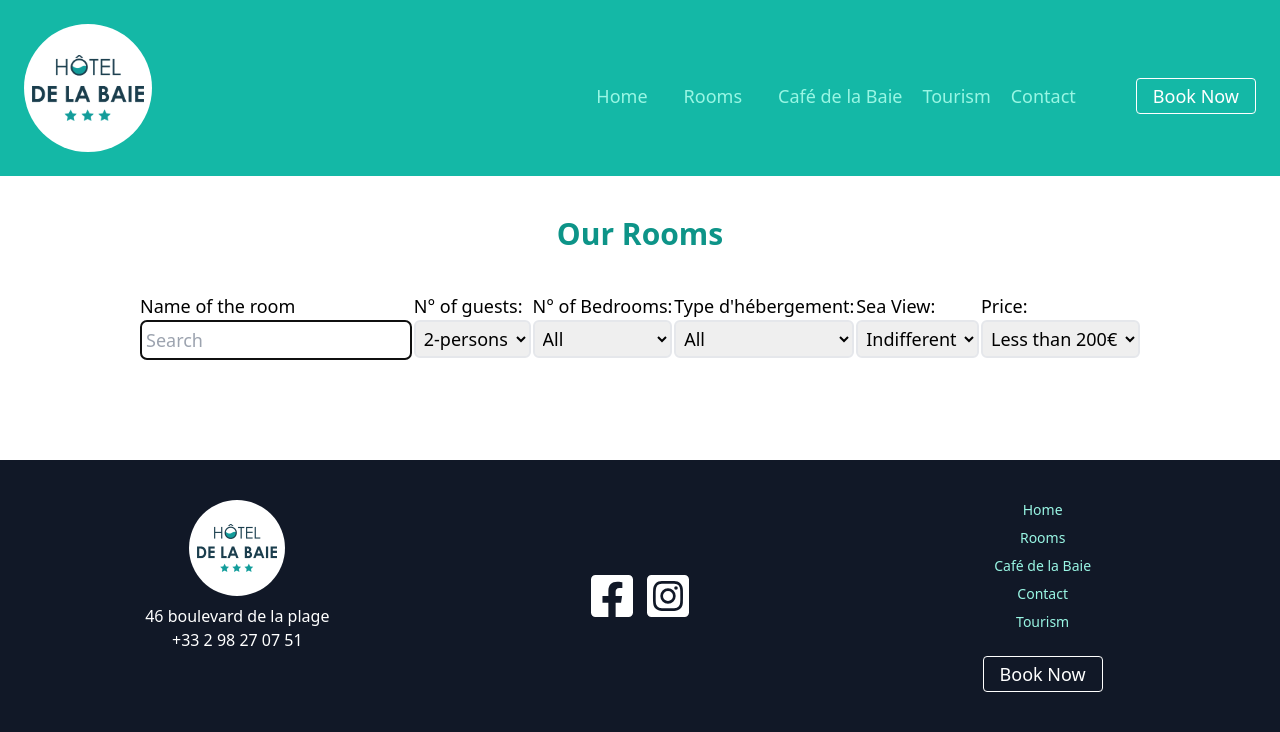
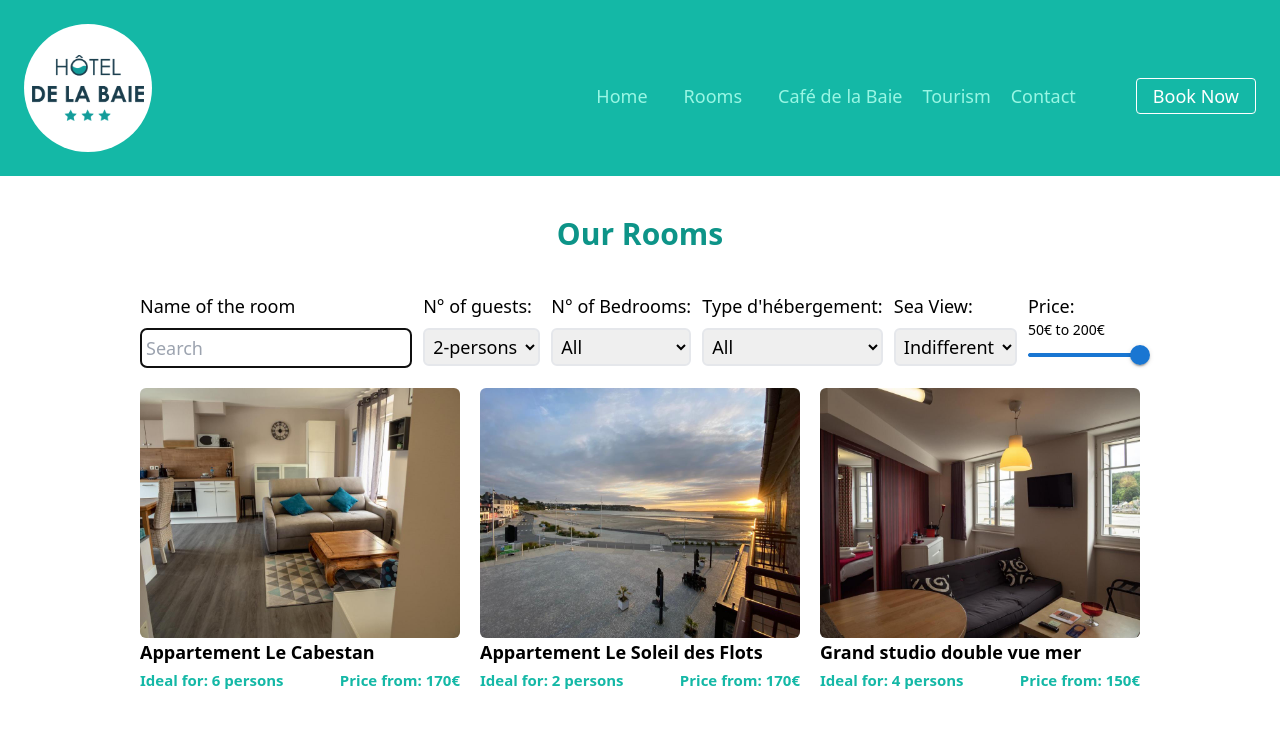
Before and after one commit to elodiedaumal/hotel, a React (Create React App) app: page /rooms in a window 1280 px wide. Shown: the top 732 px of the page. Built offline with nearby package versions, Linux system fonts and the light colour scheme.

Commit message:
done with slider of price

```diff
--- a/package.json
+++ b/package.json
@@ -3,6 +3,9 @@
   "version": "0.1.0",
   "private": true,
   "dependencies": {
+    "@emotion/react": "^11.11.0",
+    "@emotion/styled": "^11.11.0",
+    "@mui/material": "^5.13.0",
     "@react-google-maps/api": "^2.18.1",
     "@testing-library/jest-dom": "^5.16.5",
     "@testing-library/react": "^13.4.0",
--- a/src/Components/Filters.js
+++ b/src/Components/Filters.js
@@ -1,10 +1,11 @@
 import { useGlobalContext } from '../context';
+import Range from './Range';
 
 const Filters = () => {
   const {
     selectguests,
     selectbedrooms,
-    selectprice,
+
     text,
     setText,
     selectview,
@@ -15,9 +16,11 @@ const Filters = () => {
     setText(e.target.value);
   };
 
+  const flexfilter = 'flex flex-col gap-2';
+
   return (
     <section className='flex justify-between'>
-      <form className='flex flex-col'>
+      <form className={flexfilter}>
         <label htmlFor='guests'>Name of the room</label>
         <input
           type='text'
@@ -29,7 +32,7 @@ const Filters = () => {
         />
       </form>
 
-      <form className='flex flex-col'>
+      <form className={flexfilter}>
         <label htmlFor='guests'>N° of guests:</label>
         <select
           className='mb-5 border-2 p-1 rounded-md '
@@ -44,7 +47,7 @@ const Filters = () => {
         </select>
       </form>
 
-      <form className='flex flex-col'>
+      <form className={flexfilter}>
         <label htmlFor='bedrooms'>N° of Bedrooms:</label>
         <select
           className='mb-5 border-2 p-1 rounded-md'
@@ -57,7 +60,7 @@ const Filters = () => {
           <option value='2'>2-bedrooms</option>
         </select>
       </form>
-      <form className='flex flex-col'>
+      <form className={flexfilter}>
         <label htmlFor='Type'>Type d'hébergement:</label>
         <select
           className='mb-5 border-2 p-1 rounded-md'
@@ -71,7 +74,7 @@ const Filters = () => {
           <option value='Appartement'>Appartement</option>
         </select>
       </form>
-      <form className='flex flex-col'>
+      <form className={flexfilter}>
         <label htmlFor='bedrooms'>Sea View:</label>
         <select
           className='mb-5 border-2 p-1 rounded-md'
@@ -84,22 +87,7 @@ const Filters = () => {
         </select>
       </form>
 
-      <form className='flex flex-col'>
-        <label htmlFor='Price'>Price:</label>
-        <select
-          className='mb-5 border-2 p-1 rounded-md'
-          name='Price'
-          id='price'
-          onChange={selectprice}
-        >
-          <option value='200'>Less than 200€</option>
-          <option value='150'>Less than 150€</option>
-          <option value='130'>Less than 130€</option>
-          <option value='100'>Less than 110€</option>
-          <option value='90'>Less than 90€</option>
-          <option value='80'>Less than 80€</option>
-        </select>
-      </form>
+      <Range />
     </section>
   );
 };
--- /dev/null
+++ b/src/Components/Range.js
@@ -0,0 +1,25 @@
+import Slider from '@mui/material/Slider';
+import { useGlobalContext } from '../context';
+
+const Range = () => {
+  const { sliderValue, setSliderValue } = useGlobalContext();
+  const onSliderChange = (event, newValue) => {
+    setSliderValue(newValue);
+  };
+
+  return (
+    <div className='w-28 '>
+      <h3 className=''>Price: </h3>
+      <p className=' text-sm'>50€ to {sliderValue}€</p>
+      <Slider
+        value={sliderValue}
+        onChange={onSliderChange}
+        valueLabelDisplay='auto'
+        max={200}
+        min={50}
+      />
+    </div>
+  );
+};
+
+export default Range;
--- a/src/Components/map.js
+++ b/src/Components/map.js
@@ -6,7 +6,6 @@ const Map = () => {
     googleMapsApiKey: `${process.env.REACT_APP_GOOGLE_API_KEY}`,
   });
 
-  console.log(process.env.REACT_APP_GOOGLE_API_KEY);
   const center = useMemo(() => ({ lat: 48.2261384, lng: -4.5042244 }), []);
   return (
     <div className='max-w-5xl mx-auto'>
--- a/src/Pages/Rooms.js
+++ b/src/Pages/Rooms.js
@@ -7,14 +7,12 @@ const Rooms = () => {
     rooms,
     selectGuests,
     selectBedrooms,
-    selectPrice,
     text,
     setText,
     seaview,
     Type,
+    sliderValue,
   } = useGlobalContext();
-
-  console.log(selectBedrooms);
 
   if (loading) {
     return <div className='loading'></div>;
@@ -25,7 +23,7 @@ const Rooms = () => {
         Our Rooms
       </h2>
       <Filters text={text} setText={setText} />
-      <div className='grid md:grid-cols-3 gap-5'>
+      <div className='grid md:grid-cols-3 gap-x-5 gap-y-10'>
         {rooms
           .sort((a, b) => b.prix - a.prix)
           .filter((item) =>
@@ -38,19 +36,20 @@ const Rooms = () => {
           .filter((room) =>
             selectGuests !== 2 ? room.travelers === selectGuests : room
           )
-          .filter((room) => room.prix < selectPrice)
+
           .filter((room) =>
             selectBedrooms !== 0 ? room.bedroom === selectBedrooms : room
           )
+          .filter((item) => item.prix < sliderValue)
           .map((room) => (
             <div key={room.id}>
               <img
-                className='w-[400px] h-[250px] rounded-md'
+                className=' h-[250px] rounded-md'
                 src={room.images[0]}
                 alt={room.name}
               />
               <div className='grid grid-rows-2 jus'>
-                <h3 className='font-bold h-[56px]'>{room.name}</h3>
+                <h3 className='font-bold '>{room.name}</h3>
                 <div className='flex justify-between text-teal-500 text-[15px] font-bold'>
                   <h4>Ideal for: {room.travelers} persons</h4>
                   <h4>Price from: {room.prix}€</h4>
--- a/src/context.js
+++ b/src/context.js
@@ -5,14 +5,15 @@ import { RoomsData } from './utils';
 const AppContext = React.createContext();
 
 const AppProvider = ({ children }) => {
-  const [loading, setLoading] = useState(false);
-  const [rooms, setRooms] = useState(RoomsData);
+  const [loading, setLoading] = useState(true);
+  const [rooms, setRooms] = useState([]);
   const [text, setText] = useState('');
   const [selectGuests, setSelectGuests] = useState(2);
-  const [selectBedrooms, setSelectBedrooms] = useState('all');
-  const [selectPrice, setSelectPrice] = useState(175);
+  const [selectBedrooms, setSelectBedrooms] = useState(0);
+
   const [seaview, setSeaview] = useState('all');
   const [Type, setType] = useState('all');
+  const [sliderValue, setSliderValue] = useState(200);
 
   // const optionsairbnb = {
   //   method: 'GET',
@@ -46,9 +47,10 @@ const AppProvider = ({ children }) => {
   //   setLoading(false);
   // }
 
-  // useEffect(() => {
-  //   getRoomsAirbnb();
-  // }, []);
+  useEffect(() => {
+    setLoading(false);
+    setRooms(RoomsData);
+  }, []);
 
   const selectguests = (e) => {
     setSelectGuests(Number(e.target.value));
@@ -56,9 +58,7 @@ const AppProvider = ({ children }) => {
   const selectbedrooms = (e) => {
     setSelectBedrooms(Number(e.target.value));
   };
-  const selectprice = (e) => {
-    setSelectPrice(Number(e.target.value));
-  };
+
   const selectview = (e) => {
     setSeaview(e.target.value);
   };
@@ -77,12 +77,13 @@ const AppProvider = ({ children }) => {
         selectguests,
         selectbedrooms,
         selectBedrooms,
-        selectprice,
-        selectPrice,
+
         seaview,
         selectview,
         selectype,
         Type,
+        sliderValue,
+        setSliderValue,
       }}
     >
       {children}
```
Also changed, not shown: 1 other file (tests, documents, lock files or other folders).
